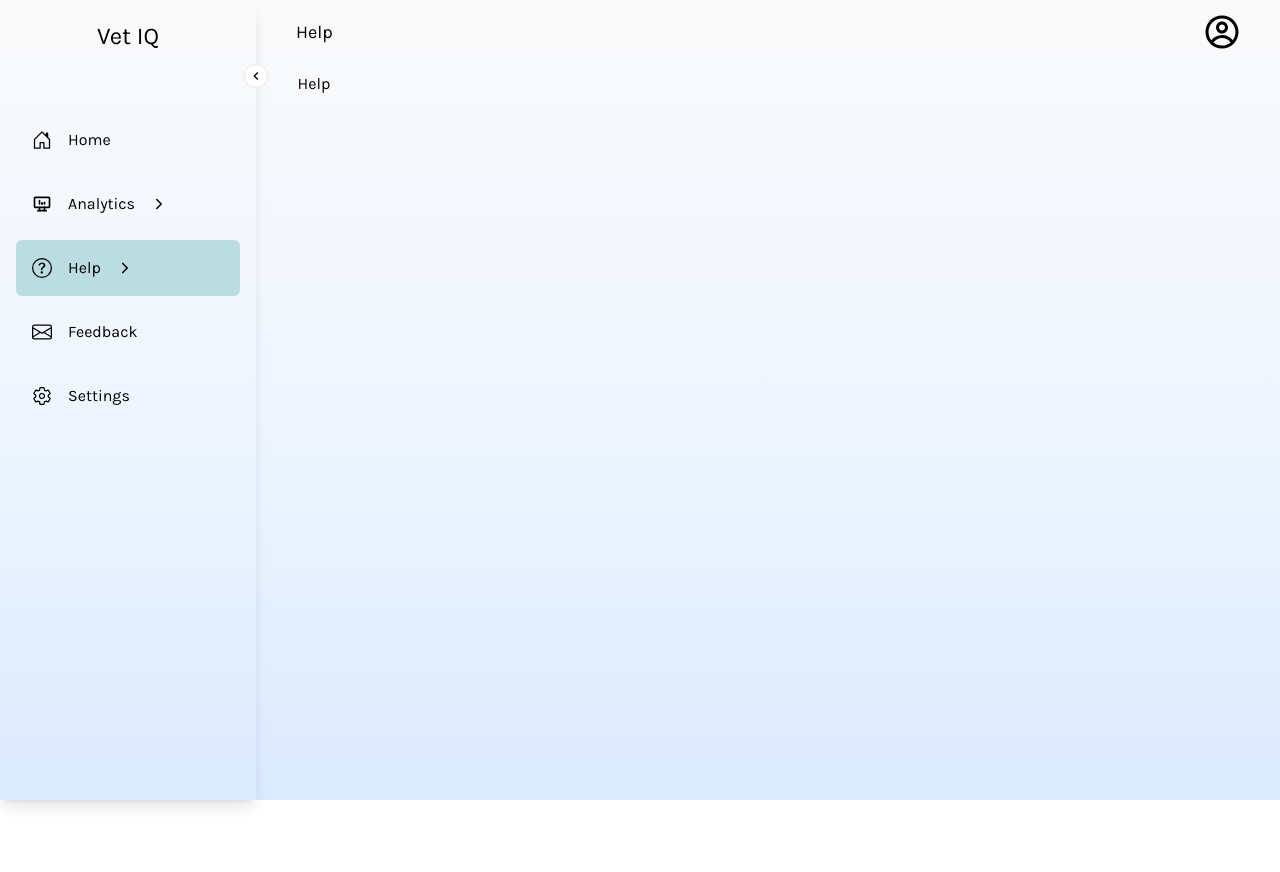
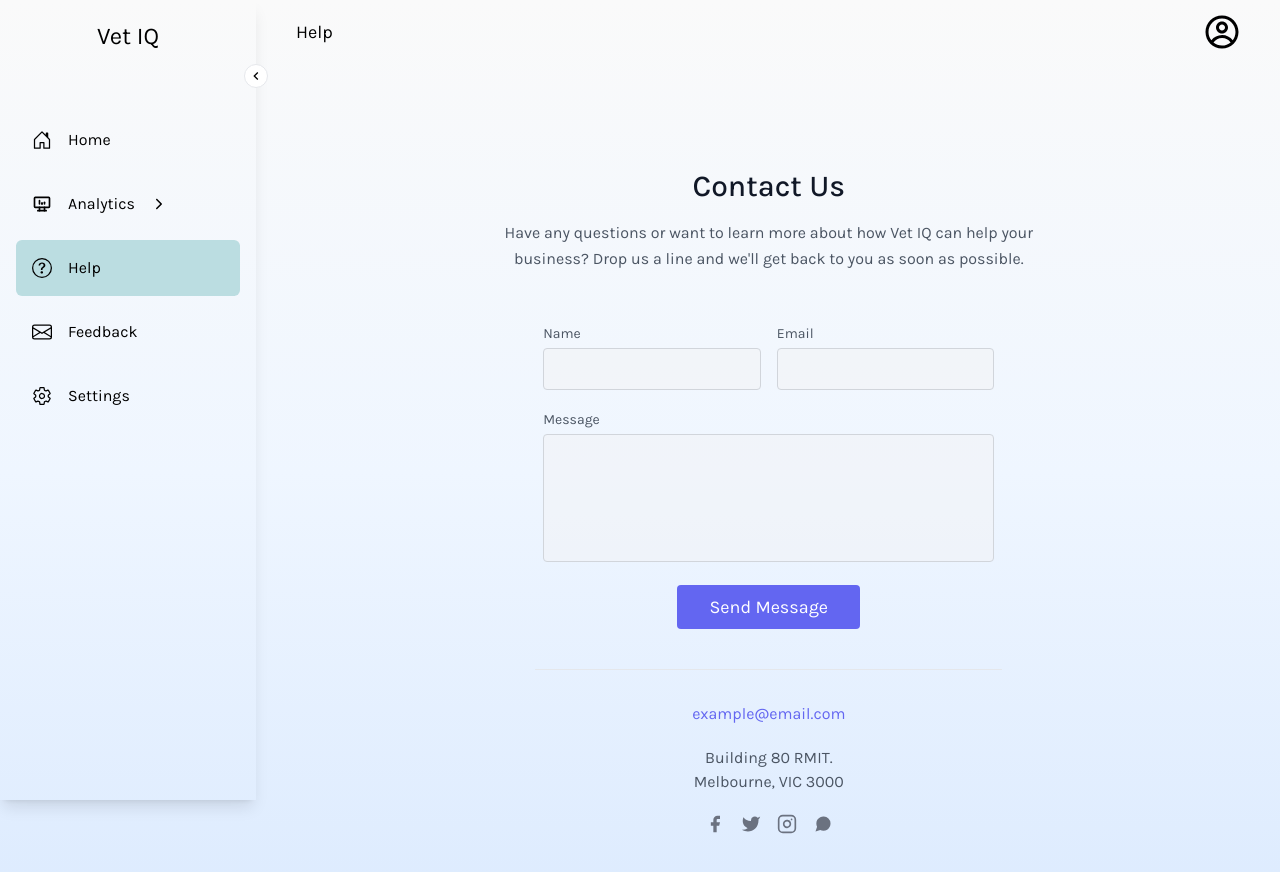
Before and after one commit to shifenghzhang/VetIQ-Web-Application, a Next.js app: page /help in a window 1280 px wide. Shown: the top 872 px of the page. Before the commit the page ends 800 px from the top, so only its background shows below. Built offline with nearby package versions, Linux system fonts and the light colour scheme.

Commit message:
help section commit1 13/05

```diff
--- a/src/app/_components/APPBAR_ITEMS.tsx
+++ b/src/app/_components/APPBAR_ITEMS.tsx
@@ -29,8 +29,6 @@ export const APPNAV_ITEMS: AppNavItem[]=[
         title: "Help",
         path: "/help",
         icon: <BsQuestionCircle size={20} />,
-        submenu: true,
-        subMenuItems: [{title: "Contact Us", path: "/help/Contact Us"}, {title: "FAQs", path: "/help/FAQs"}, {title: "Resource Library", path: "/help/Resource Library"}]
     },
     {
         title: "Feedback",
--- /dev/null
+++ b/src/app/_components/contactUs.tsx
@@ -0,0 +1,71 @@
+import React from "react";
+
+
+const ContactUs = () => {
+    return (
+        <section className="text-gray-600 body-font relative">
+        <div className="container px-5 py-24 mx-auto">
+          <div className="flex flex-col text-center w-full mb-12">
+            <h1 className="sm:text-3xl text-2xl font-medium title-font mb-4 text-gray-900">Contact Us</h1>
+            <p className="lg:w-2/3 mx-auto leading-relaxed text-base">Have any questions or want to learn more about how Vet IQ can help your business? Drop us a line and we'll get back to you as soon as possible.</p>
+          </div>
+          <div className="lg:w-1/2 md:w-2/3 mx-auto">
+            <div className="flex flex-wrap -m-2">
+              <div className="p-2 w-1/2">
+                <div className="relative">
+                  <label htmlFor="name" className="leading-7 text-sm text-gray-600">Name</label>
+                  <input type="text" id="name" name="name" className="w-full bg-gray-100 bg-opacity-50 rounded border border-gray-300 focus:border-indigo-500 focus:bg-white focus:ring-2 focus:ring-indigo-200 text-base outline-none text-gray-700 py-1 px-3 leading-8 transition-colors duration-200 ease-in-out"></input>
+                </div>
+              </div>
+              <div className="p-2 w-1/2">
+                <div className="relative">
+                  <label htmlFor="email" className="leading-7 text-sm text-gray-600">Email</label>
+                  <input type="email" id="email" name="email" className="w-full bg-gray-100 bg-opacity-50 rounded border border-gray-300 focus:border-indigo-500 focus:bg-white focus:ring-2 focus:ring-indigo-200 text-base outline-none text-gray-700 py-1 px-3 leading-8 transition-colors duration-200 ease-in-out"></input>
+                </div>
+              </div>
+              <div className="p-2 w-full">
+                <div className="relative">
+                  <label htmlFor="message" className="leading-7 text-sm text-gray-600">Message</label>
+                  <textarea id="message" name="message" className="w-full bg-gray-100 bg-opacity-50 rounded border border-gray-300 focus:border-indigo-500 focus:bg-white focus:ring-2 focus:ring-indigo-200 h-32 text-base outline-none text-gray-700 py-1 px-3 resize-none leading-6 transition-colors duration-200 ease-in-out"></textarea>
+                </div>
+              </div>
+              <div className="p-2 w-full">
+                <button className="flex mx-auto text-white bg-indigo-500 border-0 py-2 px-8 focus:outline-none hover:bg-indigo-600 rounded text-lg">Send Message</button>
+              </div>
+              <div className="p-2 w-full pt-8 mt-8 border-t border-gray-200 text-center">
+                <a className="text-indigo-500">example@email.com</a>
+                <p className="leading-normal my-5">Building 80 RMIT.
+                  <br/>Melbourne, VIC 3000
+                </p>
+                <span className="inline-flex">
+                  <a className="text-gray-500">
+                    <svg fill="currentColor" stroke-linecap="round" stroke-linejoin="round" stroke-width="2" className="w-5 h-5" viewBox="0 0 24 24">
+                      <path d="M18 2h-3a5 5 0 00-5 5v3H7v4h3v8h4v-8h3l1-4h-4V7a1 1 0 011-1h3z"></path>
+                    </svg>
+                  </a>
+                  <a className="ml-4 text-gray-500">
+                    <svg fill="currentColor" stroke-linecap="round" stroke-linejoin="round" stroke-width="2" className="w-5 h-5" viewBox="0 0 24 24">
+                      <path d="M23 3a10.9 10.9 0 01-3.14 1.53 4.48 4.48 0 00-7.86 3v1A10.66 10.66 0 013 4s-4 9 5 13a11.64 11.64 0 01-7 2c9 5 20 0 20-11.5a4.5 4.5 0 00-.08-.83A7.72 7.72 0 0023 3z"></path>
+                    </svg>
+                  </a>
+                  <a className="ml-4 text-gray-500">
+                    <svg fill="none" stroke="currentColor" stroke-linecap="round" stroke-linejoin="round" stroke-width="2" className="w-5 h-5" viewBox="0 0 24 24">
+                      <rect width="20" height="20" x="2" y="2" rx="5" ry="5"></rect>
+                      <path d="M16 11.37A4 4 0 1112.63 8 4 4 0 0116 11.37zm1.5-4.87h.01"></path>
+                    </svg>
+                  </a>
+                  <a className="ml-4 text-gray-500">
+                    <svg fill="currentColor" stroke-linecap="round" stroke-linejoin="round" stroke-width="2" className="w-5 h-5" viewBox="0 0 24 24">
+                      <path d="M21 11.5a8.38 8.38 0 01-.9 3.8 8.5 8.5 0 01-7.6 4.7 8.38 8.38 0 01-3.8-.9L3 21l1.9-5.7a8.38 8.38 0 01-.9-3.8 8.5 8.5 0 014.7-7.6 8.38 8.38 0 013.8-.9h.5a8.48 8.48 0 018 8v.5z"></path>
+                    </svg>
+                  </a>
+                </span>
+              </div>
+            </div>
+          </div>
+        </div>
+      </section>
+    )
+}
+
+export default ContactUs
--- a/src/app/help/Contact Us/page.tsx
+++ /dev/null
@@ -1,9 +0,0 @@
-import React from 'react'
-
-function page() {
-  return (
-    <div>Contact Us</div>
-  )
-}
-
-export default page;
--- a/src/app/help/FAQs/page.tsx
+++ /dev/null
@@ -1,9 +0,0 @@
-import React from 'react'
-
-function page() {
-  return (
-    <div>FAQs</div>
-  )
-}
-
-export default page;
--- a/src/app/help/Resource Library/page.tsx
+++ /dev/null
@@ -1,9 +0,0 @@
-import React from 'react'
-
-function page() {
-  return (
-    <div>Resource Library</div>
-  )
-}
-
-export default page;
--- a/src/app/help/page.tsx
+++ b/src/app/help/page.tsx
@@ -1,8 +1,11 @@
 import React from 'react'
+import ContactUs from '../_components/contactUs'
 
 function page() {
   return (
-    <div>Help</div>
+    <main>
+      <ContactUs />
+    </main>
   )
 }
 
```
